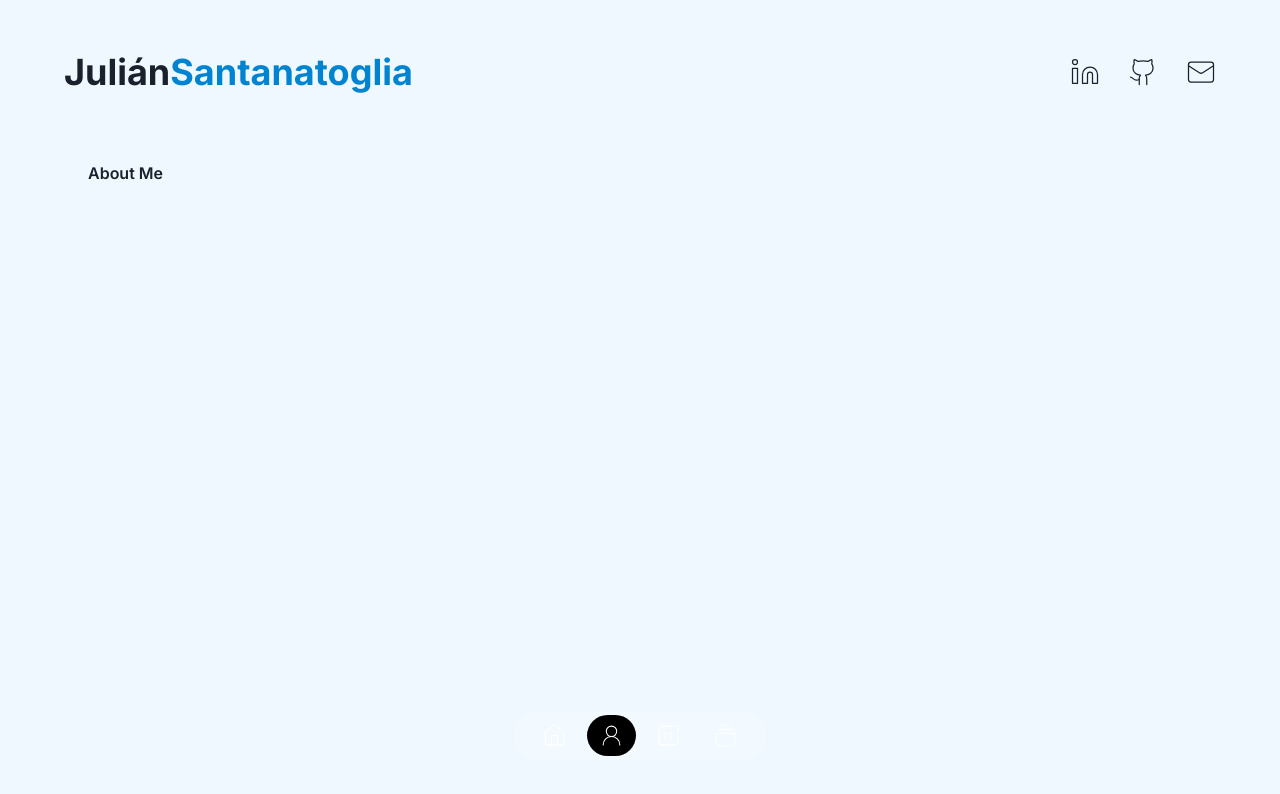
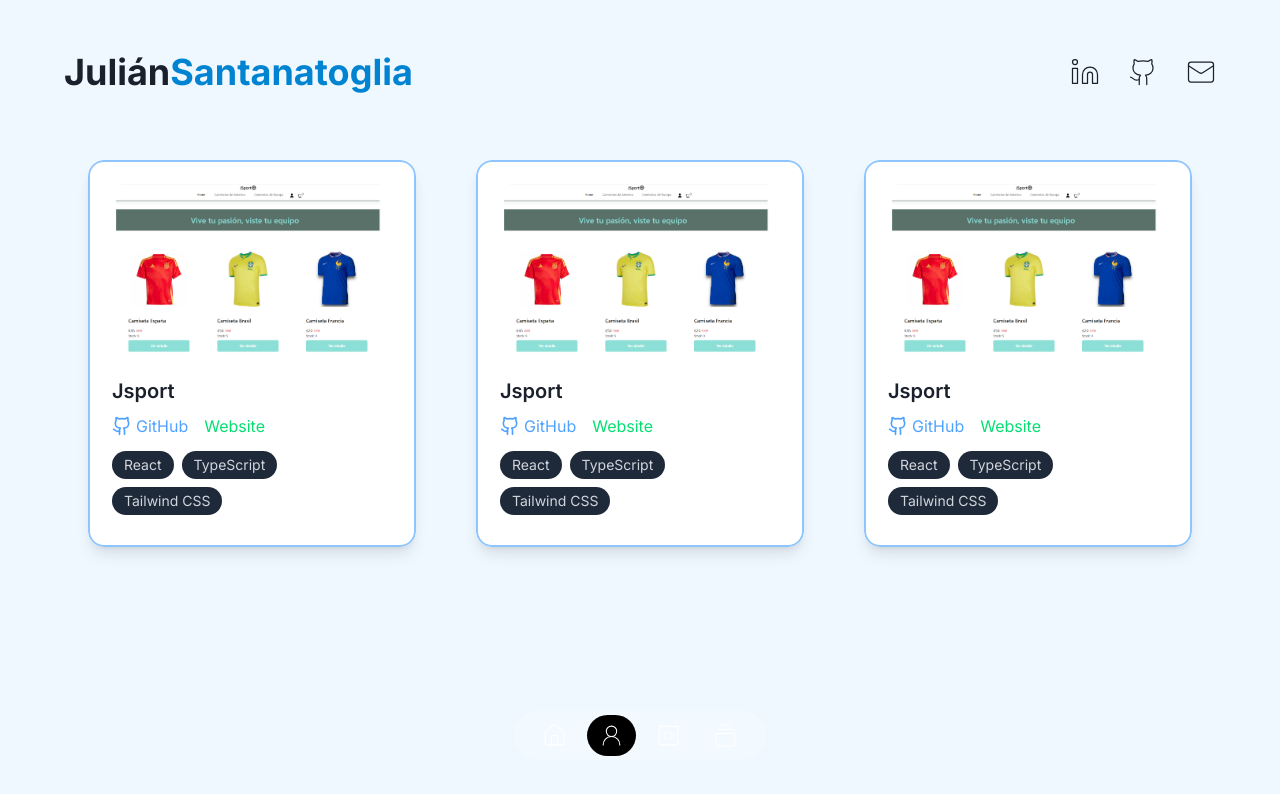
Before and after one commit to JulianSantanatoglia/portfolio, a Next.js app: page /about-me in a window 1280 px wide. Shown: the top 794 px of the page. Built offline with nearby package versions, Linux system fonts and the light colour scheme.

Commit message:
agregando cards en proyectos

```diff
--- /dev/null
+++ b/components/ProjectCard.tsx
@@ -0,0 +1,60 @@
+import React from 'react';
+import { Github } from 'lucide-react';
+
+interface ProjectCardProps {
+  imageUrl: string;
+  title: string;
+  githubUrl: string;
+  websiteUrl: string;
+  technologies: string[];
+}
+
+const ProjectCard: React.FC<ProjectCardProps> = ({
+  imageUrl,
+  title,
+  githubUrl,
+  websiteUrl,
+  technologies,
+}) => {
+  return (
+    <div className="relative rounded-2xl overflow-hidden shadow-lg hover:shadow-2xl transition-shadow duration-300">
+      <div className="absolute inset-0 bg-white bg-opacity-5 backdrop-filter backdrop-blur-lg z-0"></div>
+      <div className="relative p-6 z-10">
+        <img className="w-full rounded-xl mb-4" src={imageUrl} alt={title} />
+        <h3 className="text-xl font-semibold mb-2">{title}</h3>
+        <div className="flex justify-start space-x-4 mb-3">
+          <a
+            href={githubUrl}
+            target="_blank"
+            rel="noopener noreferrer"
+            className="text-blue-400 hover:text-blue-300 flex items-center"
+          >
+            <Github className="mr-1 h-5 w-5" />
+            <span>GitHub</span>
+          </a>
+          <a
+            href={websiteUrl}
+            target="_blank"
+            rel="noopener noreferrer"
+            className="text-green-400 hover:text-green-300"
+          >
+            Website
+          </a>
+        </div>
+        <div className="flex flex-wrap">
+          {technologies.map((tech) => (
+            <span
+              key={tech}
+              className="bg-gray-800 bg-opacity-30 rounded-full px-3 py-1 text-sm text-gray-300 mr-2 mb-2"
+            >
+              {tech}
+            </span>
+          ))}
+        </div>
+      </div>
+      <div className="absolute inset-0 rounded-2xl border-2 border-opacity-20 border-blue-300 pointer-events-none neon-border-glass"></div>
+    </div>
+  );
+};
+
+export default ProjectCard;
--- a/components/container.tsx
+++ b/components/container.tsx
@@ -4,7 +4,7 @@ interface ContainerProps {
 const ContainerPage = (props: ContainerProps) => {
   const { children } = props;
   return (
-    <div className="w-full max-w-6xl px-4 pb-40 mx-auto mt-40 md:pb-0 md:px-6">
+    <div className="flex gap-15 w-full max-w-6xl px-4 pb-40 mx-auto mt-40 md:pb-0 md:px-6">
       {children}
     </div>
   );
--- a/components/cover-particles.tsx
+++ b/components/cover-particles.tsx
@@ -1,64 +1,51 @@
 "use client"
 import { useEffect, useState } from "react";
 import Particles, { initParticlesEngine } from "@tsparticles/react";
-// import { loadAll } from "@/tsparticles/all"; // if you are going to use `loadAll`, install the "@tsparticles/all" package too.
-// import { loadFull } from "tsparticles"; // if you are going to use `loadFull`, install the "tsparticles" package too.
-import { loadSlim } from "@tsparticles/slim"; // if you are going to use `loadSlim`, install the "@tsparticles/slim" package too.
-// import { loadBasic } from "@tsparticles/basic"; // if you are going to use `loadBasic`, install the "@tsparticles/basic" package too.
-
+import { loadSlim } from "@tsparticles/slim";
 
 const CoverParticles = () => {
-    const [ init, setInit ] = useState(false);
+    const [init, setInit] = useState(false);
+
     useEffect(() => {
         initParticlesEngine(async (engine) => {
-            // you can initiate the tsParticles instance (engine) here, adding custom shapes or presets
-            // this loads the tsparticles package bundle, it's the easiest method for getting everything ready
-            // starting from v2 you can add only the features you need reducing the bundle size
-            //await loadAll(engine);
-            //await loadFull(engine);
             await loadSlim(engine);
-            //await loadBasic(engine);
         }).then(() => {
             setInit(true);
         });
     }, []);
+
     return (
         init &&
-    <div className="w-[0px]">
+        <div className="w-full h-full absolute top-0 left-0">
             <Particles
                 id="tsparticles"
                 options={{
-                fpsLimit: 120,
+                    fpsLimit: 60,
                     interactivity: {
                         events: {
-                        onClick: {
-                            enable: true,
-                            mode: "push",
-                        },
                             onHover: {
                                 enable: true,
-                            mode: "repulse",
+                                mode: "grab", // Changed to "grab" for line interaction
                             },
                         },
                         modes: {
-                        push: {
-                            quantity: 4,
+                            grab: { // Configuration for the "grab" effect
+                                distance: 140,
+                                links: {
+                                    opacity: 1,
                                 },
-                        repulse: {
-                            distance: 200,
-                            duration: 0.4,
                             },
                         },
                     },
                     particles: {
                         color: {
-                        value: "#ffffff",
+                            value: "#3399ff", // A bright blue color
                         },
                         links: {
-                        color: "#ffffff",
+                            enable: true, // Enable links between particles
                             distance: 150,
-                        enable: true,
-                        opacity: 0.5,
+                            color: "#3399ff",
+                            opacity: 0.4,
                             width: 1,
                         },
                         move: {
@@ -67,9 +54,8 @@ const CoverParticles = () => {
                             outModes: {
                                 default: "bounce",
                             },
-                        random: false,
                             speed: 1,
-                        straight: false,
+                            random: true,
                         },
                         number: {
                             density: {
@@ -84,14 +70,17 @@ const CoverParticles = () => {
                             type: "circle",
                         },
                         size: {
-                        value: { min: 1, max: 5 },
+                            value: { min: 1, max: 3 },
                         },
                     },
                     detectRetina: true,
+                    background: {
+                        color: "transparent",
+                    }
                 }}
             />
         </div>
-    )
-}
-;
+    );
+};
+
 export default CoverParticles;
--- a/data.tsx
+++ b/data.tsx
@@ -17,8 +17,18 @@ export const socialNetworks = [
         src: "mailto:juliansantanatoglia@gmail.com"
     },
 ];
-
-
+// ########################################################
+export const Proyects = [
+    {
+        id: 1,
+        title: "JSfutbol",
+        websiteUrl: "https://jstore-three.vercel.app/",
+        githubUrl: "https://github.com/JulianSantanatoglia/jsport",
+        imageUrl: "/images/proyects/proyecto1.jpg",
+        skills: ["React", "JavaScript", "TypeScript", "CSS", "SASS"],
+    }
+]
+// ##########################################################
 export const itemsNavbar = [
     {
         id: 1,
--- a/src/app/(routes)/about-me/page.tsx
+++ b/src/app/(routes)/about-me/page.tsx
@@ -1,16 +1,38 @@
 import ContainerPage from "../../../../components/container";
+import ProjectCard from "../../../../components/ProjectCard";
 import TransitionPage from "../../../../components/transition-page";
 
+const PageAboutMe = () => {
+  return (
+    <>
+    <TransitionPage />
+      <ContainerPage>
+        <ProjectCard
+          imageUrl="jsport.png"
+          title="Jsport"
+          githubUrl="https://github.com/JulianSantanatoglia/jsport"
+          websiteUrl="https://jstore-three.vercel.app/"
+          technologies={["React", "TypeScript", "Tailwind CSS"]}
+        />
 
-const PageAboutMe =() => {
-    return (
-    <>
-        <TransitionPage/>
-        <ContainerPage>
-           <h1>About Me</h1>
-        </ContainerPage>
-    </>
-    );
-}
+        <ProjectCard
+          imageUrl="jsport.png"
+          title="Jsport"
+          githubUrl="https://github.com/JulianSantanatoglia/jsport"
+          websiteUrl="https://jstore-three.vercel.app/"
+          technologies={["React", "TypeScript", "Tailwind CSS"]}
+        />
+
+        <ProjectCard
+          imageUrl="jsport.png"
+          title="Jsport"
+          githubUrl="https://github.com/JulianSantanatoglia/jsport"
+          websiteUrl="https://jstore-three.vercel.app/"
+          technologies={["React", "TypeScript", "Tailwind CSS"]}
+        />
+      </ContainerPage>
+     </>
+  );
+};
 
 export default PageAboutMe;
```
Also changed, not shown: public/jsport.png (added). Lines whose indentation alone changed are shown as unchanged.
